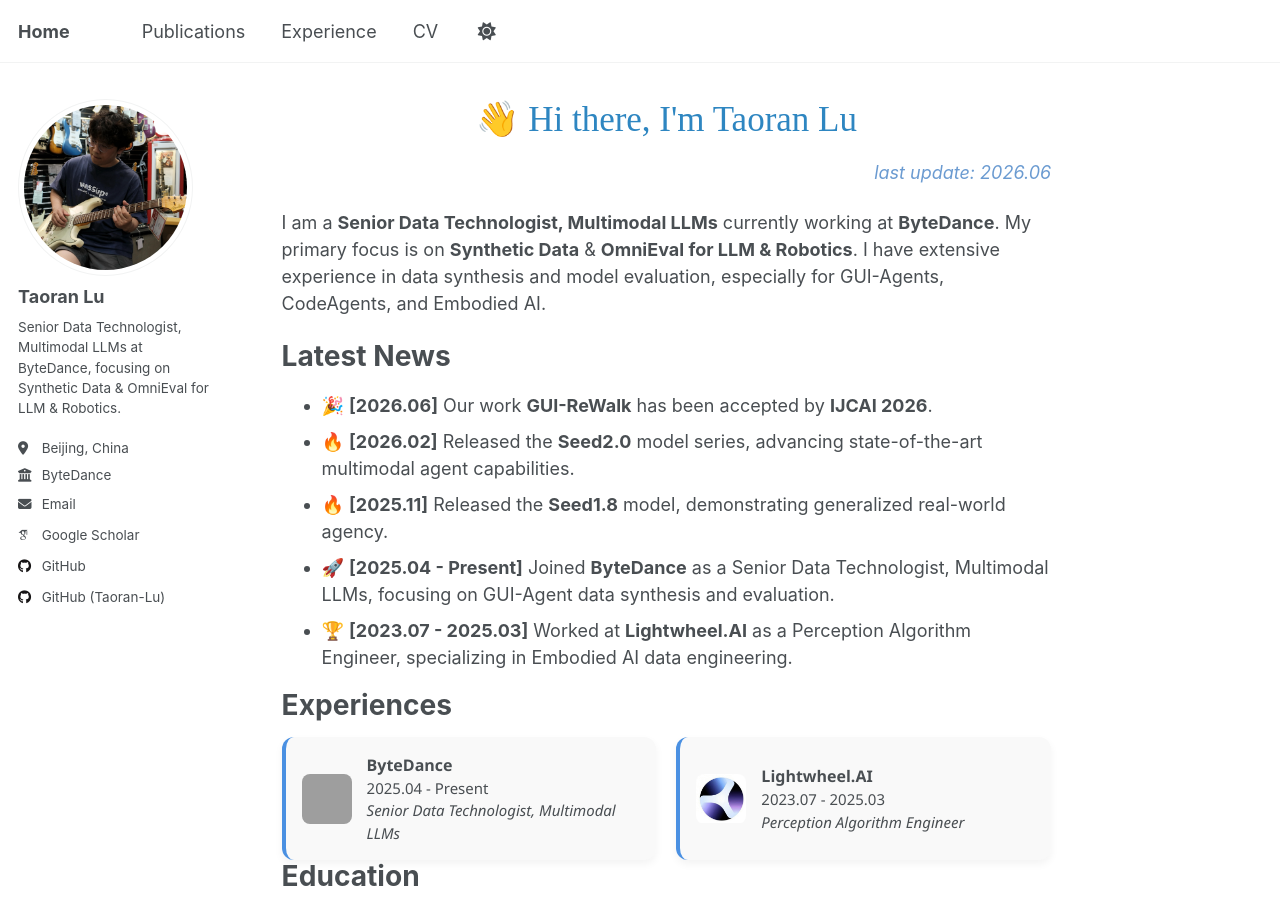
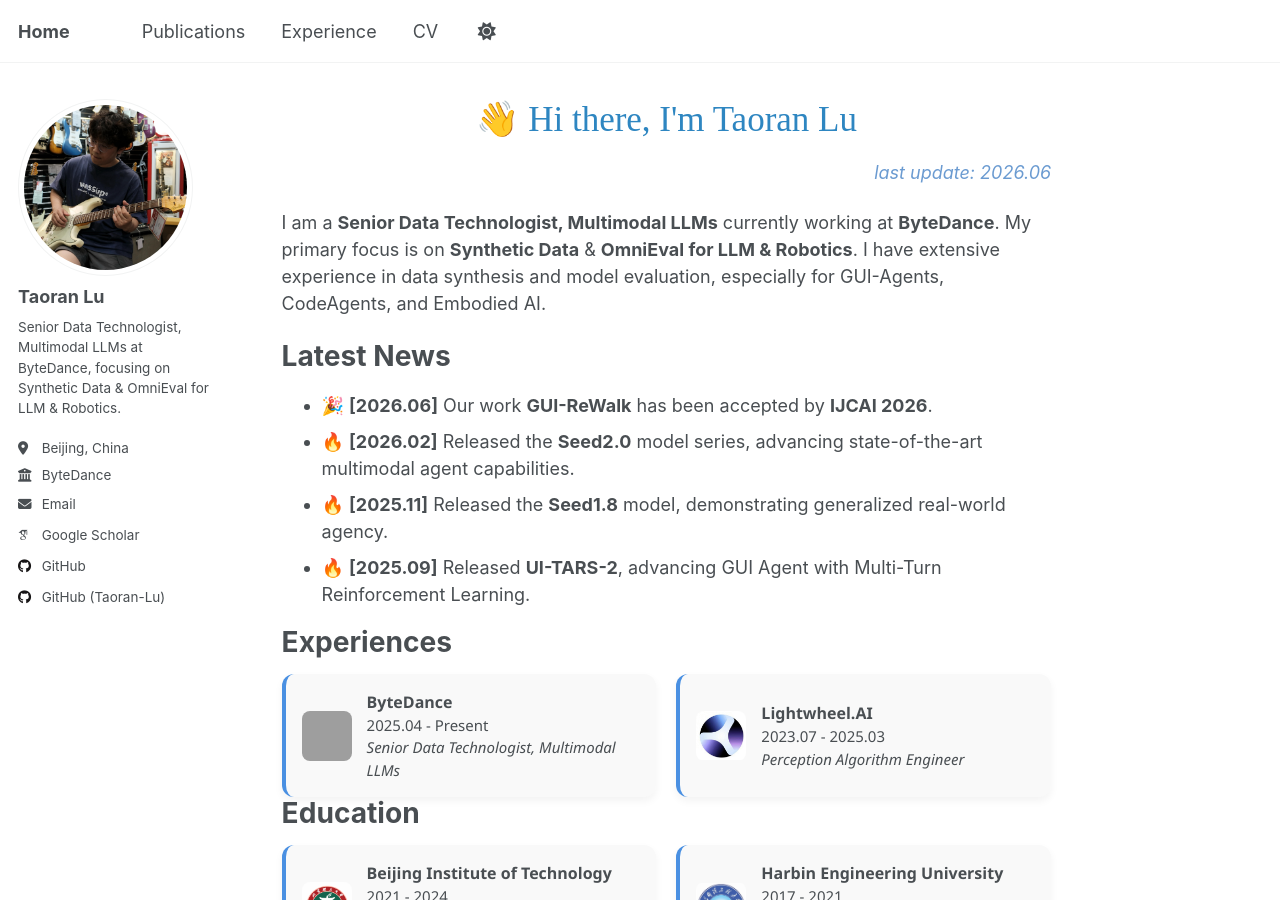
Before and after one commit to Colourent/Colourent.github.io, a Jekyll site: the page built from _pages/about.md, in a window 1280 px wide and 900 px high. Built offline with Jekyll 4.4.1, drawn with Linux system fonts in a browser that asks for light colours; some web fonts are replaced; a script that is not in the unit is left out; grey boxes are pictures that could not be loaded.

Commit message:
Update Latest News: remove company entries, add UI-TARS-2 release

```diff
--- a/_pages/about.md
+++ b/_pages/about.md
@@ -87,8 +87,7 @@ Latest News
 - 🎉 **[2026.06]** Our work **GUI-ReWalk** has been accepted by **IJCAI 2026**.
 - 🔥 **[2026.02]** Released the **Seed2.0** model series, advancing state-of-the-art multimodal agent capabilities.
 - 🔥 **[2025.11]** Released the **Seed1.8** model, demonstrating generalized real-world agency.
-- 🚀 **[2025.04 - Present]** Joined **ByteDance** as a Senior Data Technologist, Multimodal LLMs, focusing on GUI-Agent data synthesis and evaluation.
-- 🏆 **[2023.07 - 2025.03]** Worked at **Lightwheel.AI** as a Perception Algorithm Engineer, specializing in Embodied AI data engineering.
+- 🔥 **[2025.09]** Released **UI-TARS-2**, advancing GUI Agent with Multi-Turn Reinforcement Learning.
 
 Experiences
 ======
```
